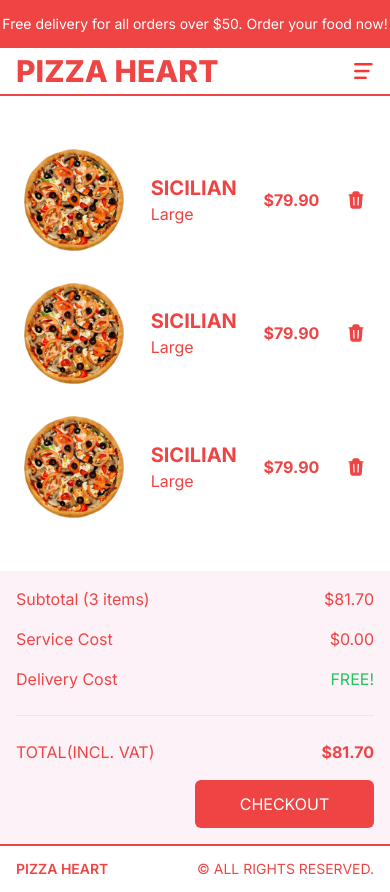
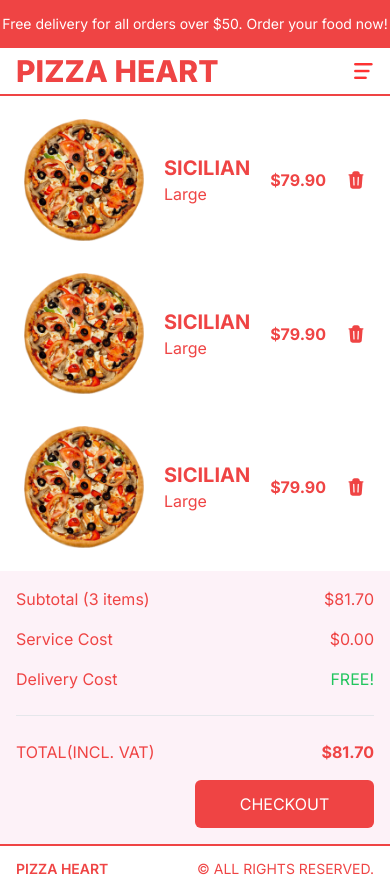
Before and after one commit to Piyabud/Food-Delivery-App, a Next.js app in the folder client/: page /cart in a window 390 px wide. Built offline with nearby package versions, Linux system fonts and the light colour scheme.

Commit message:
feat : update responsive cart page

```diff
--- a/client/src/app/cart/page.tsx
+++ b/client/src/app/cart/page.tsx
@@ -5,10 +5,16 @@ const CartPage = () => {
   return (
     <div className="h-[calc(100vh-6rem)] md:h-[calc(100vh-9rem)] flex flex-col text-red-500 lg:flex-row">
       {/* PRODUCTS CONTAINER */}
-      <div className="h-full p-6 gap-8 flex flex-col justify-center  overflow-scroll lg:h-full lg:w-2/3 lg:p-8 2xl:w-[75vw] lg:px-20 xl:px-40">
+      <div className="h-full p-6 gap-8 flex flex-col justify-center  overflow-scroll md:gap-10 lg:gap-16 lg:h-full lg:w-2/3 lg:p-8 2xl:w-[75vw] lg:px-20 xl:px-40">
         {/* SINGLE ITEM */}
         <div className="flex items-center justify-between ">
-          <Image src="/temporary/p1.png" alt="" width={100} height={100} />
+          <Image
+            src="/temporary/p1.png"
+            alt=""
+            width={120}
+            height={120}
+            className="md:scale-[1.2]"
+          />
           <div className="">
             <h1 className="uppercase text-xl font-bold">sicilian</h1>
             <span>Large</span>
@@ -24,7 +30,13 @@ const CartPage = () => {
         </div>
         {/* SINGLE ITEM */}
         <div className="flex items-center justify-between ">
-          <Image src="/temporary/p1.png" alt="" width={100} height={100} />
+          <Image
+            src="/temporary/p1.png"
+            alt=""
+            width={120}
+            height={120}
+            className="md:scale-[1.2]"
+          />
           <div className="">
             <h1 className="uppercase text-xl font-bold">sicilian</h1>
             <span>Large</span>
@@ -40,7 +52,13 @@ const CartPage = () => {
         </div>
         {/* SINGLE ITEM */}
         <div className="flex items-center justify-between ">
-          <Image src="/temporary/p1.png" alt="" width={100} height={100} />
+          <Image
+            src="/temporary/p1.png"
+            alt=""
+            width={120}
+            height={120}
+            className="md:scale-[1.2]"
+          />
           <div className="">
             <h1 className="uppercase text-xl font-bold">sicilian</h1>
             <span>Large</span>
--- a/client/src/components/CartIcon.tsx
+++ b/client/src/components/CartIcon.tsx
@@ -4,7 +4,10 @@ import React from "react";
 
 const CartIcon = () => {
   return (
-    <Link href="/cart" className="flex items-center justify-center gap-2 font-semibold border-b-2 border-red-500 py-2 ">
+    <Link
+      href="/cart"
+      className="flex items-center justify-center gap-2 font-semibold border-b-2 border-red-500 py-2 "
+    >
       <div className="relative w-8 h-8  md:w-5 md:h-5 ">
         <Image src="/cart.png" alt="" fill />
       </div>
```
